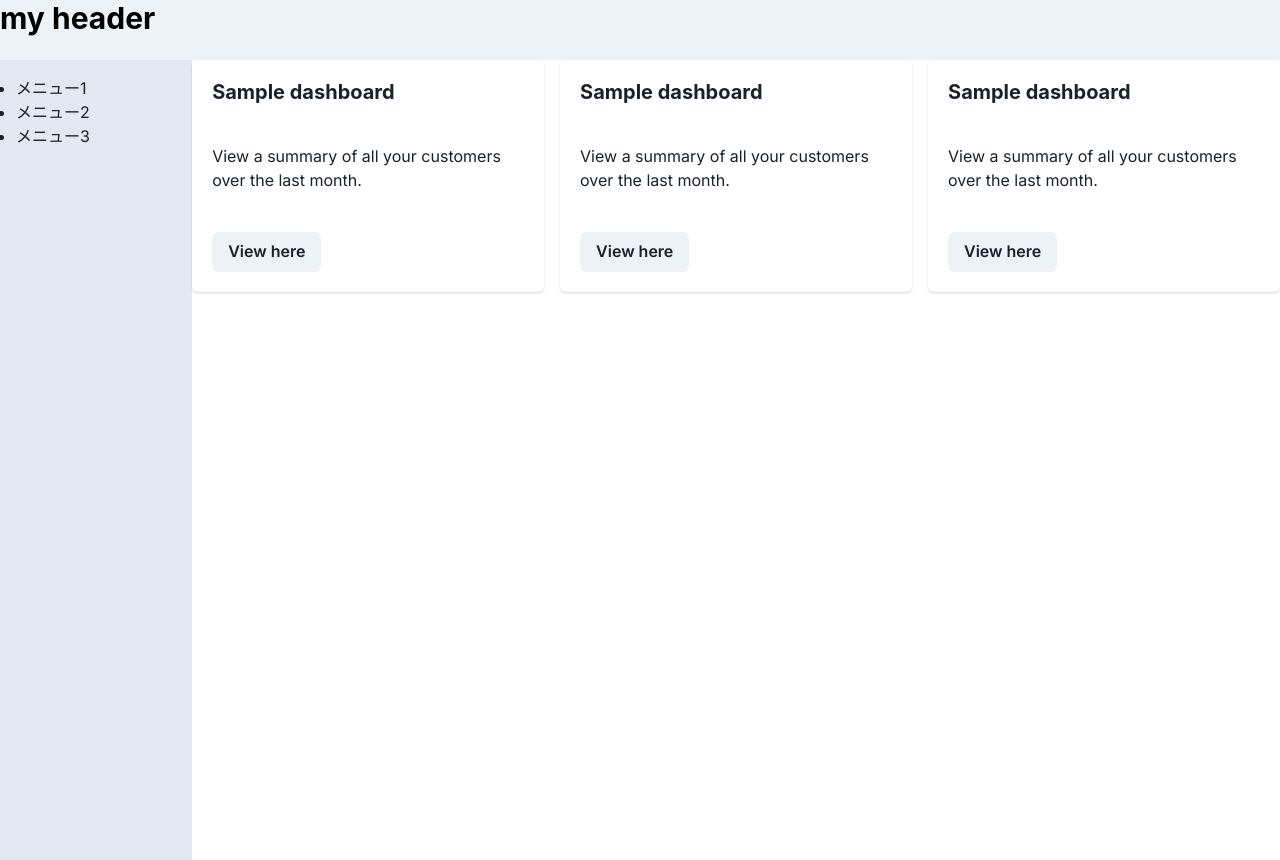
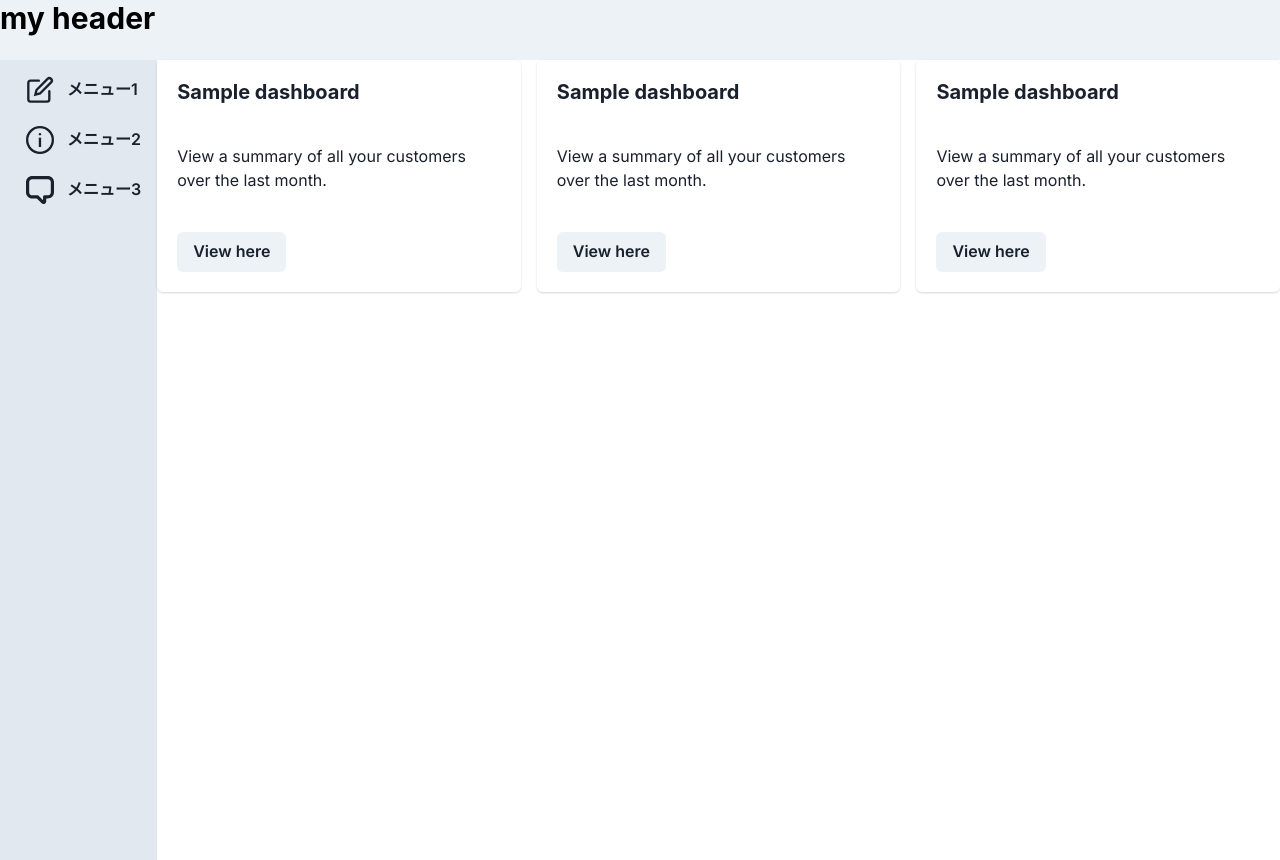
Before and after one commit to Nakanishi21/cloudflare-next, a Next.js app: page / in a window 1280 px wide. Built offline with nearby package versions, Linux system fonts and the light colour scheme.

Commit message:
iconを追加

```diff
--- a/package.json
+++ b/package.json
@@ -9,6 +9,7 @@
     "lint": "next lint"
   },
   "dependencies": {
+    "@chakra-ui/icons": "^2.1.1",
     "@chakra-ui/next-js": "^2.2.0",
     "@chakra-ui/react": "^2.8.2",
     "@emotion/react": "^11.11.3",
--- a/src/app/components/sideBar.tsx
+++ b/src/app/components/sideBar.tsx
@@ -1,22 +1,31 @@
-import { Box } from "@chakra-ui/react";
+"use client"
+
+import { Box, Button, Icon } from "@chakra-ui/react";
+import { ChatIcon, EditIcon, InfoOutlineIcon } from "@chakra-ui/icons";
 
 const Sidebar = () => {
 
   const menuItems = [
-    { label: "メニュー1", path: "/" },
-    { label: "メニュー2", path: "/" },
-    { label: "メニュー3", path: "/" },
+    { name: 'メニュー1', path: '/', icon: EditIcon},
+    { name: 'メニュー2', path: '/', icon: InfoOutlineIcon},
+    { name: 'メニュー3', path: '/', icon: ChatIcon},
 ];
 
 return (
-    <Box bg="gray.200" w="250px" h="100vh" p={4}>
-      <ul>
+  <Box minHeight="100vh" bg="gray.200" w="200px">
     {menuItems.map((item) => (
-          <li key={item.path}>
-            {item.label}
-          </li>
+      <label key={item.name}>
+        <Box mt="10px" ml="10px">
+          <Button
+              variant="ghost"
+              onClick={() => {}}
+          >
+            <Icon as={item.icon} w={7} h={7} mr="13px" />
+            {item.name}
+          </Button>
+        </Box>
+      </label>
     ))}
-      </ul>
   </Box>
 );
 };
```
Also changed, not shown: 1 other file (tests, documents, lock files or other folders). Lines whose indentation alone changed are shown as unchanged.
